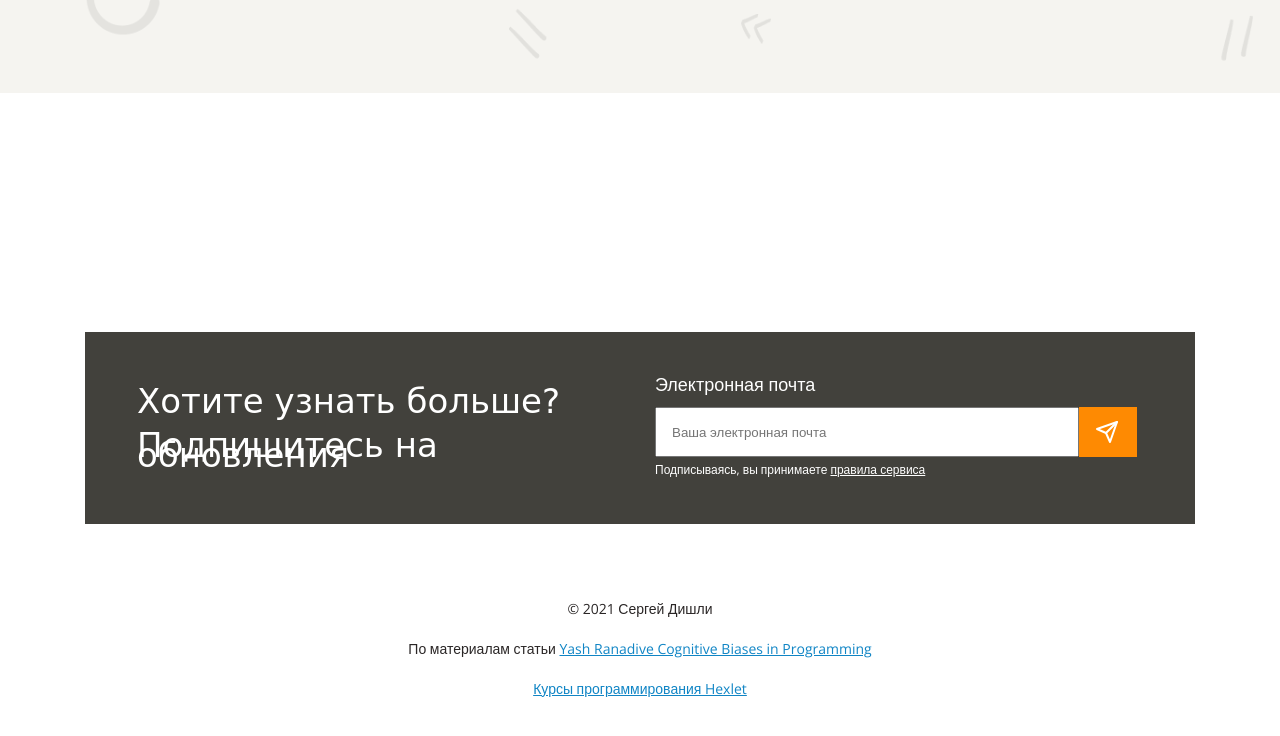
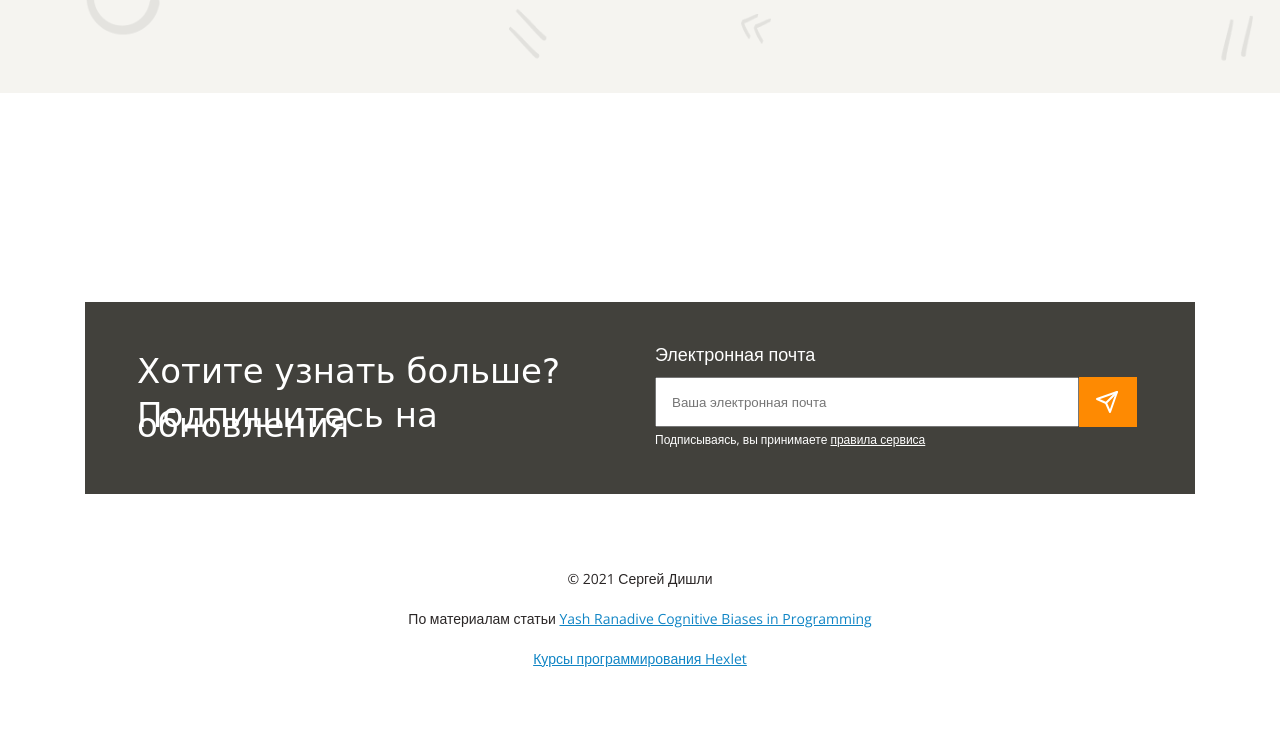
Before and after one commit to sergeiwerty/layout-designer-project-lvl1, a website: page src/index.html in a window 1280 px wide. Shown: the part 7343-8079 px from the top of the page. Drawn offline with nearby package versions, Linux system fonts and the light colour scheme; a web font is replaced by a local one.

Commit message:
screenshot fix 11

```diff
--- a/src/styles/style.css
+++ b/src/styles/style.css
@@ -467,8 +467,8 @@ h4,
 }
 
 .site-footer {
-  padding-top: 130px;
-  margin-bottom: 110px;
+  padding-top: 100px;
+  padding-bottom: 100px;
 }
 
 .subscription {
```
